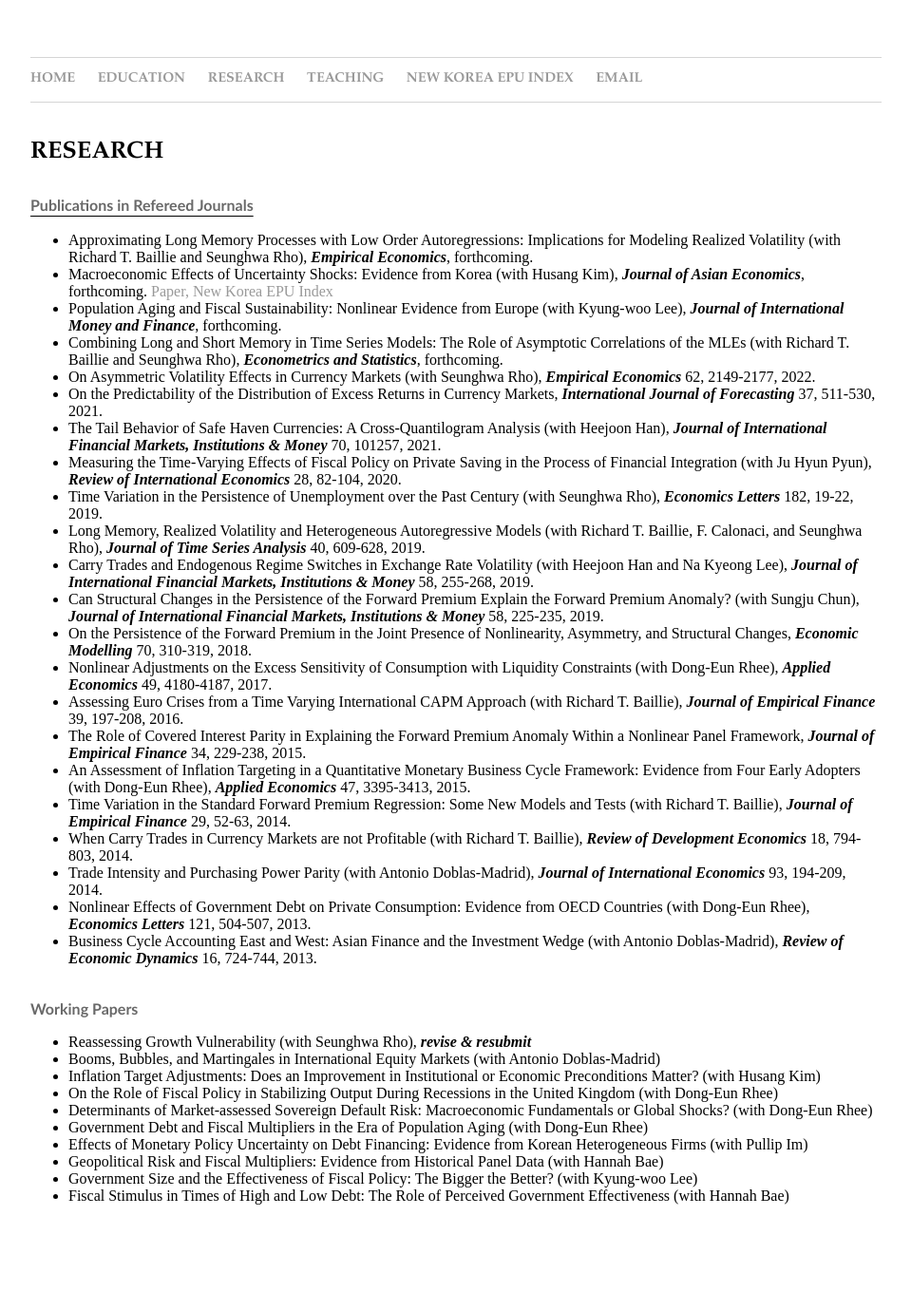
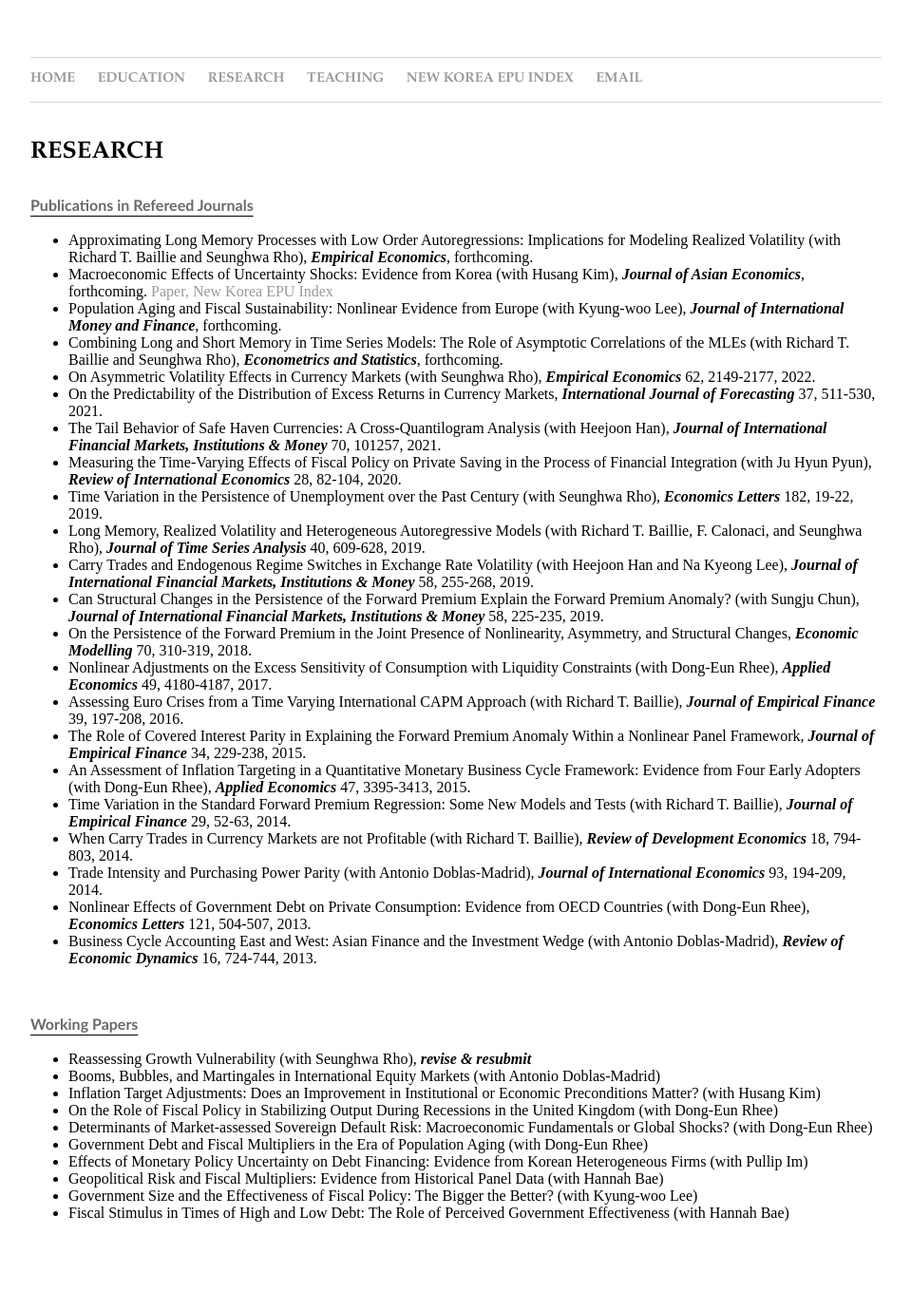
Before and after one commit to dooyeoncho/dooyeoncho.github.io, a Jekyll site: the page built from pages/research.html, in a window 1280 px wide. Shown: the whole page at 95% size, without its empty margins (160-1119 px from the left). Built offline with Jekyll 4.4.1, drawn with Linux system fonts in a browser that asks for light colours.

Commit message:
Update research.html

```diff
--- a/pages/research.html
+++ b/pages/research.html
@@ -39,7 +39,7 @@ title: Dooyeon Cho - Research
 		</ul>
 		</div>&nbsp;
 
-<div><b><font color="dimgray" face="Gill Sans", sans-serif;>Working Papers</font></b>
+<div><b><p style="text-decoration: underline; text-underline-position:under;"><font color="dimgray" face="Gill Sans", sans-serif;>Working Papers</font></p></b>
 	<ul>
 		<li>Reassessing Growth Vulnerability (with Seunghwa Rho), <em property="italic"><b>revise & resubmit</b></em></li>
 		<li>Booms, Bubbles, and Martingales in International Equity Markets (with Antonio Doblas-Madrid)</li>
```
